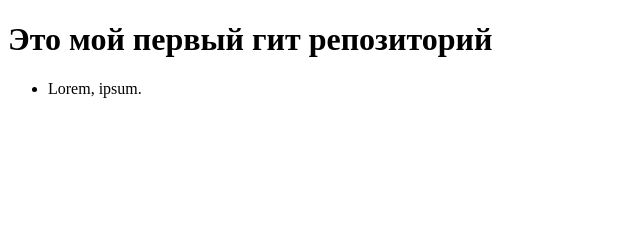
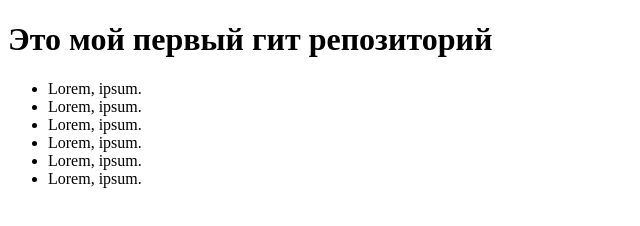
Before and after one commit to Plazmida/ski-school-myasnova, a plain HTML site: page index.html in a window 1280 px wide. Shown: the whole page, without its empty margins (0-640 px from the left). Drawn offline with Linux system fonts and the light colour scheme.

Commit message:
и еще разок длязакрепления

```diff
--- a/index.html
+++ b/index.html
@@ -14,6 +14,12 @@
 
     <ul>
         <li>Lorem, ipsum.</li>
+        <li>Lorem, ipsum.</li>
+        <li>Lorem, ipsum.</li>
+        <li>Lorem, ipsum.</li>
+        <li>Lorem, ipsum.</li>
+        <li>Lorem, ipsum.</li>
+
     </ul>
 
 </body>
```
Also changed, not shown: contacts.html (added, +12 -0 lines).
